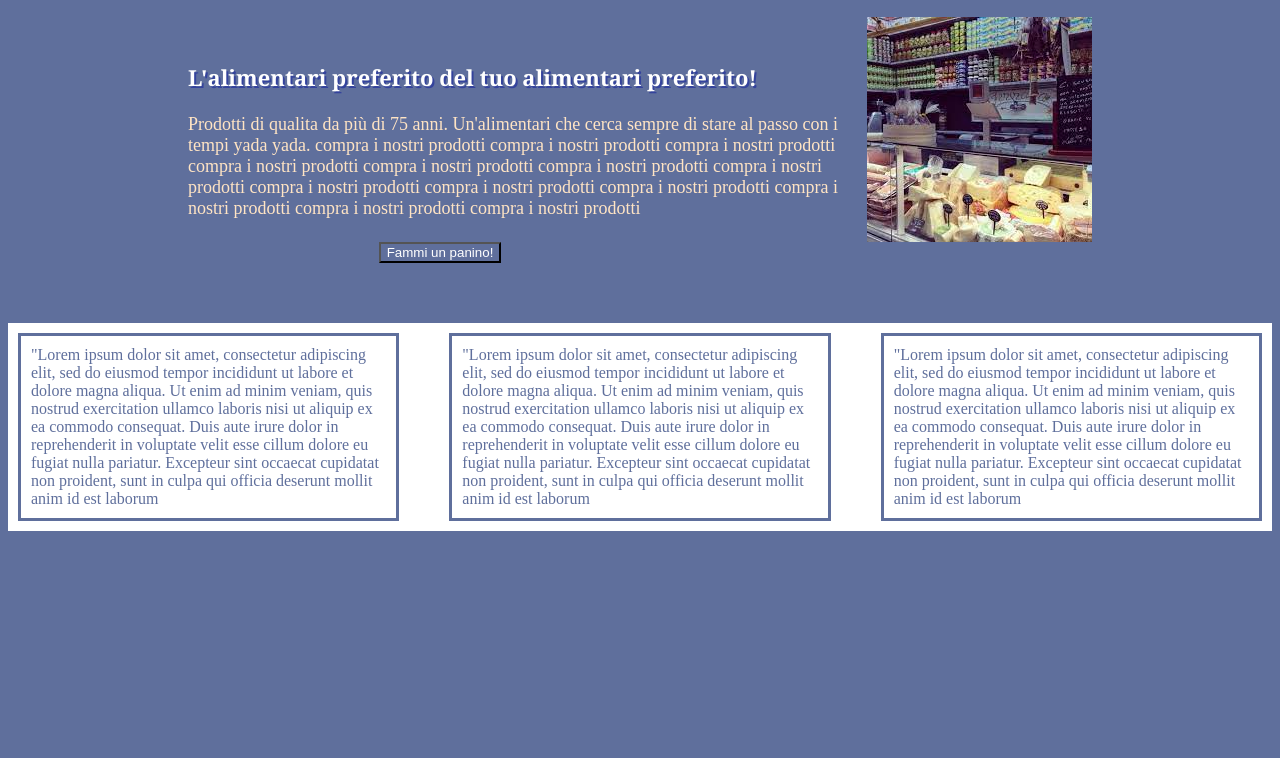
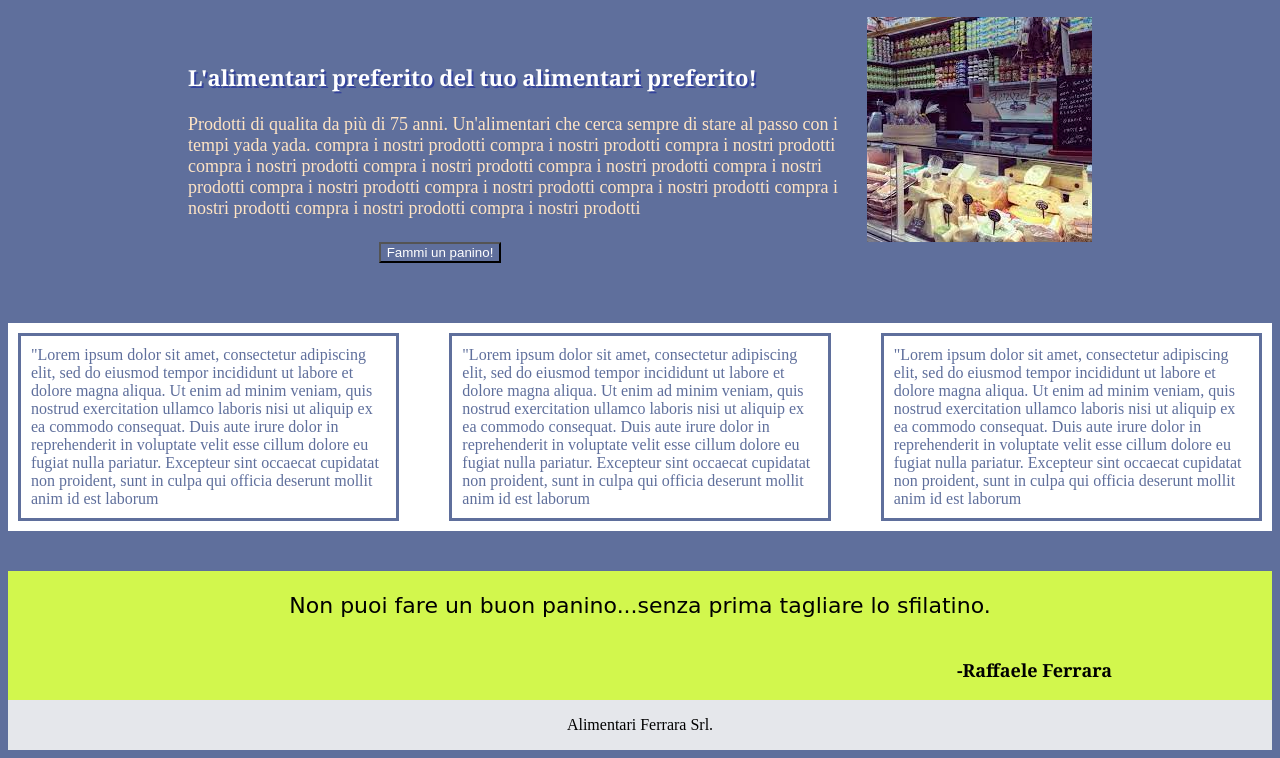
Before and after one commit to RenatoFerrara2000/GroceryStore_website, a plain HTML site: page index.html in a window 1280 px wide. Shown: the part 201-959 px from the top of the page. Before the commit the page ends 800 px from the top, so only its background shows below. Drawn offline with Linux system fonts and the light colour scheme.

Commit message:
Completed footer

```diff
--- a/index.html
+++ b/index.html
@@ -25,7 +25,7 @@
 
 
 
-    <body>
+
             <div class="present">
                 <div class="text">
                     <p class="SellPoint"> L'alimentari preferito del tuo alimentari preferito!</p>
@@ -40,7 +40,7 @@
             <div class = "cose">
                     <p class=" lorem">
                         "Lorem ipsum dolor sit amet, consectetur adipiscing elit, sed do eiusmod tempor incididunt ut labore et dolore magna aliqua. Ut enim ad minim veniam, quis nostrud exercitation ullamco laboris nisi ut aliquip ex ea commodo consequat. Duis aute irure dolor in reprehenderit in voluptate velit esse cillum dolore eu fugiat nulla pariatur. Excepteur sint occaecat cupidatat non proident, sunt in culpa qui officia deserunt mollit anim id est laborum
-                    </p>
+                        </p>
                     <p class=" lorem">
                         "Lorem ipsum dolor sit amet, consectetur adipiscing elit, sed do eiusmod tempor incididunt ut labore et dolore magna aliqua. Ut enim ad minim veniam, quis nostrud exercitation ullamco laboris nisi ut aliquip ex ea commodo consequat. Duis aute irure dolor in reprehenderit in voluptate velit esse cillum dolore eu fugiat nulla pariatur. Excepteur sint occaecat cupidatat non proident, sunt in culpa qui officia deserunt mollit anim id est laborum
                     </p>
@@ -52,8 +52,19 @@
 
             </div>
 
+            <div class = "quote">
+                <p class="testo"> Non puoi fare un buon panino...senza prima tagliare lo sfilatino.</p>
+                <p class="maker"> -Raffaele Ferrara</p>
+            </div>
 
-    </body>
+
+
+            <footer>
+
+                    <p> Alimentari Ferrara  Srl.   </p>
+
+            </footer>
+
 
 </body>
 </html>
--- a/style.css
+++ b/style.css
@@ -115,3 +115,42 @@ button{
      border-color:rgb(95, 111, 156);
 
 }
+
+
+
+
+.quote{
+    display: flex;
+    background-color: rgb(210, 247, 77);
+    justify-content: center;
+    align-items: center;
+    margin-top: 40px;
+    flex-direction: column;
+}
+
+.testo{
+    display: flex;
+    flex: 1;
+    font-size: 22px;
+    font-weight:500;
+    font-family:cursive
+}
+
+
+.maker {
+    display: flex;
+    flex: 1;
+    font-size: 18px;
+    font-weight:700;
+    font-family: Georgia, 'Times New Roman', Times, serif;
+     align-self: flex-end;
+     margin-right: 160px;
+}
+
+
+footer{
+    display: flex;
+    flex:1;
+    background-color: #E5E7EB;
+   justify-content: center;
+}
```
